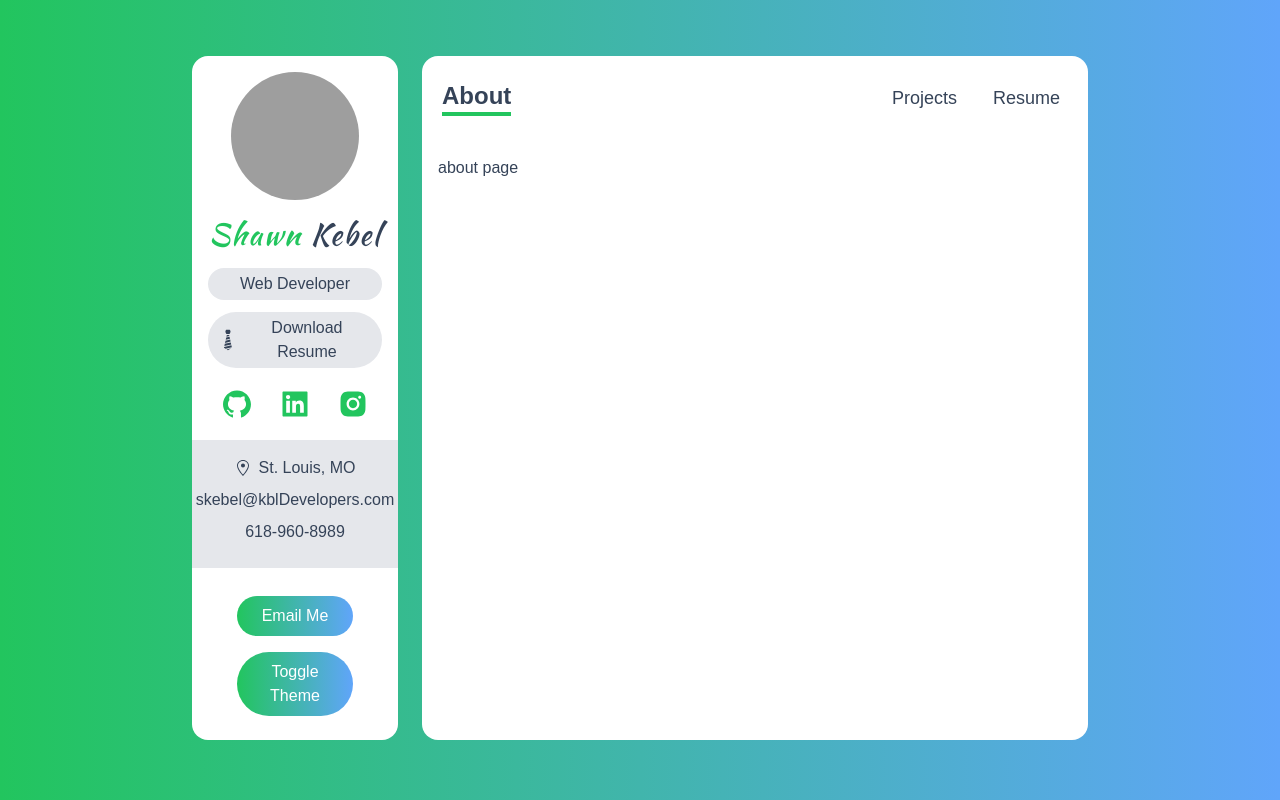
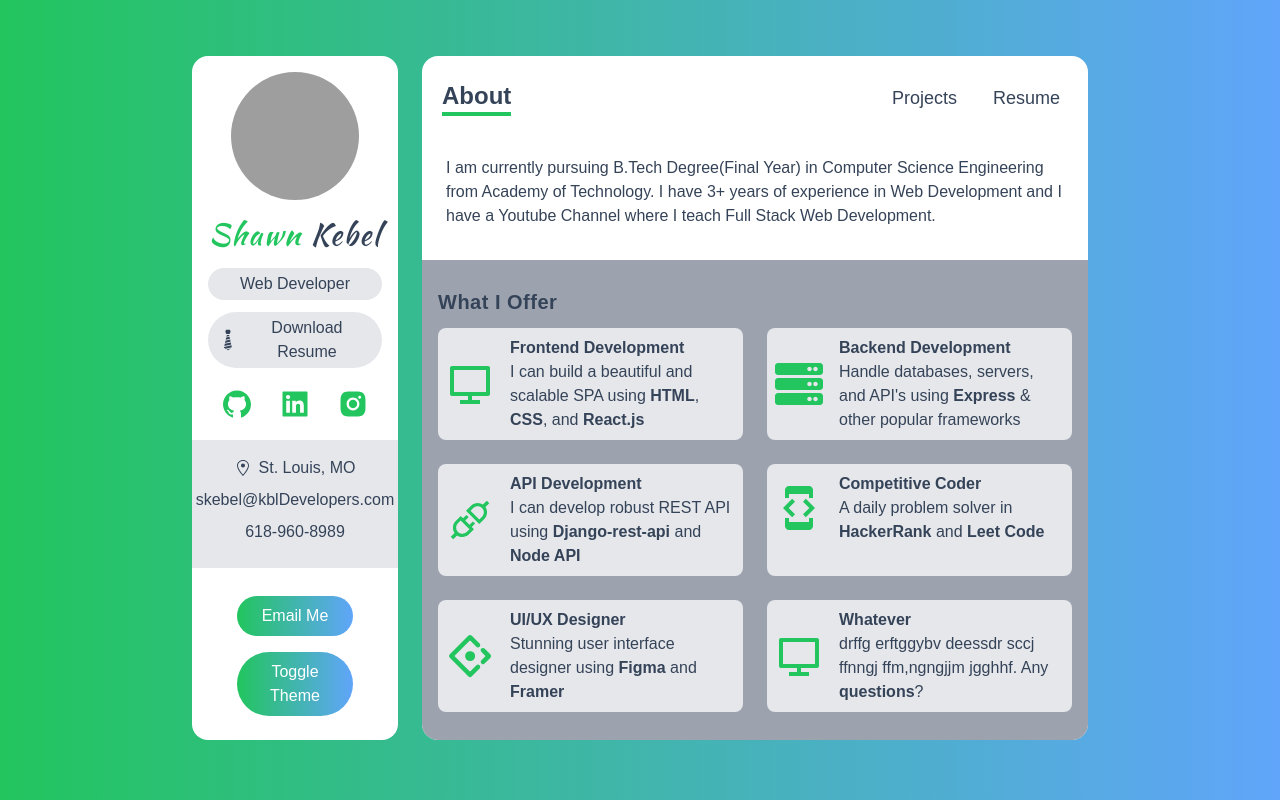
Before and after one commit to Jackal73/nextjs-portfolio, a Next.js app: page / in a window 1280 px wide. Built offline with nearby package versions, Linux system fonts and the light colour scheme; grey boxes are pictures that could not be loaded.

Commit message:
Add about page and ServiceCard component

```diff
--- /dev/null
+++ b/components/ServiceCard.tsx
@@ -0,0 +1,27 @@
+import {FunctionComponent} from "react";
+import {IService} from "../type";
+
+const ServiceCard:FunctionComponent<{service:IService}> = ({
+    service:{Icon, about, title},
+}) => {
+
+const createMarkup = () => {
+    return {
+        __html:about
+    }
+
+    }
+    return (
+        <div className="flex items-center p-2 space-x-4">
+            <div >
+                <Icon className="w-12 h-12 text-green"/>
+            </div>
+            <div>
+                <h5 className="font-extrabold">{title}</h5>
+                <p dangerouslySetInnerHTML={createMarkup()} />
+            </div>
+        </div>
+    )
+}
+
+export default ServiceCard
--- a/data.ts
+++ b/data.ts
@@ -41,6 +41,6 @@ export const services: IService[] = [
         Icon: RiComputerLine,
         title:"Whatever",
         about:
-            "drffg erftggybv deessdr sccj ffnngj ffm,ngngjjm jgghhf.",
+            "drffg erftggybv deessdr sccj ffnngj ffm,ngngjjm jgghhf. Any <b>questions</b>?",
     },
 ]
--- a/pages/_app.tsx
+++ b/pages/_app.tsx
@@ -8,7 +8,7 @@ function MyApp({ Component, pageProps }) {
         <div className="lg:col-span-3 bg-white rounded-2xl col-span-12 p-4 text-center">
             <Sidebar />
         </div>
-        <div className="lg:col-span-9 bg-white rounded-2xl col-span-12 flex flex-col">
+        <div className="lg:col-span-9 bg-white rounded-2xl col-span-12 flex flex-col overflow-hidden">
             <Navbar/>
           <Component {...pageProps} />
         </div>
--- a/pages/index.tsx
+++ b/pages/index.tsx
@@ -1,10 +1,26 @@
-import {GetServerSidePropsContext, GetStaticPropsContext} from 'next'
+// import {GetServerSidePropsContext, GetStaticPropsContext} from 'next'
 import {services} from '../data'
+import ServiceCard from "../components/ServiceCard";
 
-const index = ({services}) => {
+const index = () => {
     return (
-        <div className="p-4" >
-            about page
+        <div className="flex flex-col px-6 pt-1 flex-grow">
+            <h5 className="my-3 font-medium">I am currently pursuing B.Tech Degree(Final Year) in Computer
+                Science Engineering from Academy of Technology. I have 3+ years of
+                experience in Web Development and I have a Youtube Channel where I
+                teach Full Stack Web Development.
+            </h5>
+            <div className="p-4 mt-5 bg-gray-400 flex-grow"
+                 style={{marginLeft:'-1.5rem', marginRight:'-1.5rem'}}>
+                <h5 className="my-3 text-xl font-extrabold tracking-wide">What I Offer</h5>
+                <div className="grid gap-6 lg:grid-cols-2" >
+                    {services.map(service => (
+                        <div className="bg-gray-200 rounded-lg lg:col-span-1">
+                        <ServiceCard service = {service} />
+                        </div>
+                    ))}
+                </div>
+            </div>
         </div>
     )
 }
```
